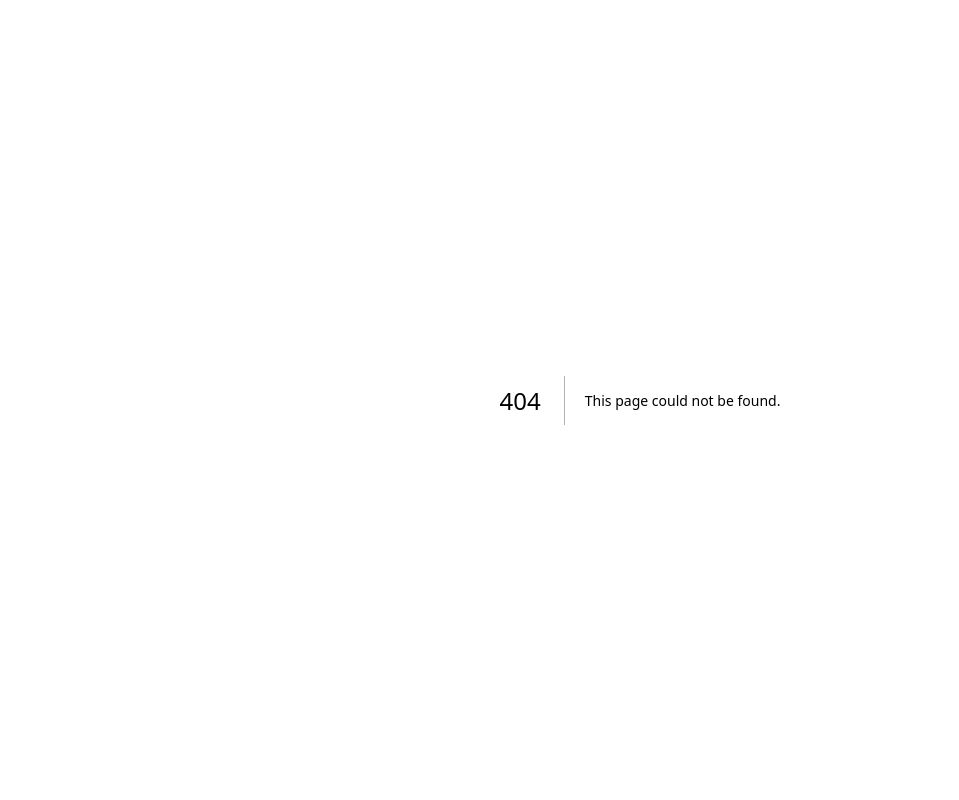
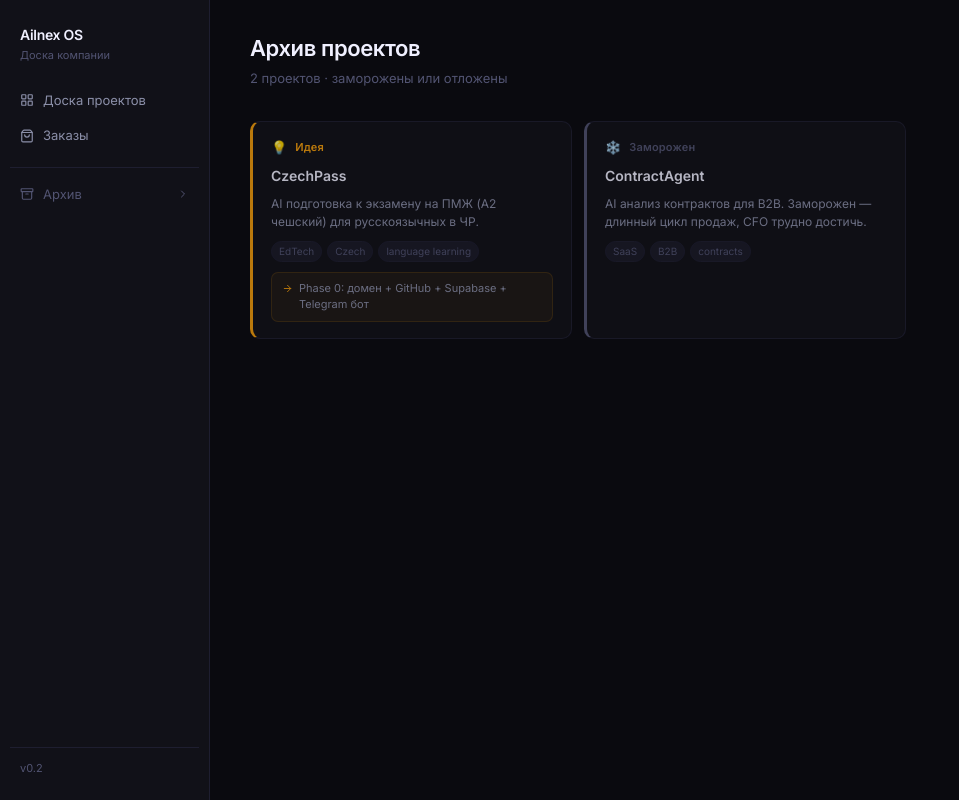
Before and after one commit to chshipkovai-dev/business-os, a Next.js app: page /archived-projects in a window 1280 px wide. Before the commit this address had no page. Shown: the whole page, without its empty margins (0-959 px from the left). Built offline with nearby package versions, Linux system fonts and the light colour scheme.

Commit message:
Archive CzechPass and ContractAgent from main board

```diff
--- /dev/null
+++ b/app/(dashboard)/archived-projects/page.tsx
@@ -0,0 +1,113 @@
+"use client"
+
+import { ExternalLink, ArrowRight } from "lucide-react"
+import {
+  companyProjects,
+  stageLabel,
+  stageColor,
+  stageEmoji,
+  type CompanyProject,
+} from "@/lib/company-projects"
+
+const archived = companyProjects.filter(p => p.archived)
+
+function ArchivedCard({ project }: { project: CompanyProject }) {
+  const color = stageColor[project.stage]
+
+  return (
+    <div style={{
+      background: "var(--bg-surface)",
+      border: "1px solid var(--border)",
+      borderLeft: `3px solid ${color}`,
+      borderRadius: 10,
+      padding: "16px 18px",
+      display: "flex",
+      flexDirection: "column",
+      gap: 10,
+      opacity: 0.75,
+      transition: "opacity 0.15s",
+    }}
+      onMouseEnter={e => (e.currentTarget as HTMLElement).style.opacity = "1"}
+      onMouseLeave={e => (e.currentTarget as HTMLElement).style.opacity = "0.75"}
+    >
+      {/* Stage badge */}
+      <div style={{ display: "flex", alignItems: "center", gap: 8 }}>
+        <span style={{ fontSize: 13 }}>{stageEmoji[project.stage]}</span>
+        <span style={{ fontSize: 11, fontWeight: 600, color, letterSpacing: "0.2px" }}>
+          {stageLabel[project.stage]}
+        </span>
+        {project.url && (
+          <a
+            href={project.url}
+            target="_blank"
+            rel="noopener noreferrer"
+            style={{ marginLeft: "auto", color: "var(--text-muted)", lineHeight: 1, transition: "color 0.15s" }}
+            onMouseEnter={e => (e.currentTarget as HTMLElement).style.color = "var(--accent)"}
+            onMouseLeave={e => (e.currentTarget as HTMLElement).style.color = "var(--text-muted)"}
+          >
+            <ExternalLink size={13} />
+          </a>
+        )}
+      </div>
+
+      {/* Title */}
+      <div style={{ fontSize: 14, fontWeight: 600, color: "var(--text-primary)", lineHeight: 1.3 }}>
+        {project.title}
+      </div>
+
+      {/* Description */}
+      <div style={{ fontSize: 12, color: "var(--text-secondary)", lineHeight: 1.5 }}>
+        {project.description}
+      </div>
+
+      {/* Tags */}
+      <div style={{ display: "flex", gap: 5, flexWrap: "wrap" }}>
+        {project.tags.map(tag => (
+          <span key={tag} style={{
+            fontSize: 10, padding: "2px 7px", borderRadius: 20,
+            background: "var(--bg-elevated)", color: "var(--text-muted)",
+            border: "1px solid var(--border)",
+          }}>{tag}</span>
+        ))}
+      </div>
+
+      {/* Next step */}
+      {project.nextStep && (
+        <div style={{
+          display: "flex", alignItems: "flex-start", gap: 6,
+          padding: "8px 10px", borderRadius: 7,
+          background: `${color}10`, border: `1px solid ${color}25`,
+        }}>
+          <ArrowRight size={11} color={color} style={{ flexShrink: 0, marginTop: 2 }} />
+          <span style={{ fontSize: 11, color: "var(--text-secondary)", lineHeight: 1.45 }}>
+            {project.nextStep}
+          </span>
+        </div>
+      )}
+    </div>
+  )
+}
+
+export default function ArchivedProjectsPage() {
+  return (
+    <div style={{ animation: "fadeIn 0.2s ease" }}>
+      <div style={{ marginBottom: 32 }}>
+        <h1 style={{
+          fontSize: 22, fontWeight: 600,
+          color: "var(--text-primary)", margin: 0, letterSpacing: "-0.4px",
+        }}>
+          Архив проектов
+        </h1>
+        <p style={{ fontSize: 13, color: "var(--text-muted)", marginTop: 4, marginBottom: 0 }}>
+          {archived.length} проектов · заморожены или отложены
+        </p>
+      </div>
+
+      <div style={{ display: "grid", gridTemplateColumns: "repeat(3, 1fr)", gap: 12 }}>
+        {archived.map(project => (
+          <ArchivedCard key={project.id} project={project} />
+        ))}
+      </div>
+    </div>
+  )
+}
--- a/app/(dashboard)/page.tsx
+++ b/app/(dashboard)/page.tsx
@@ -111,7 +111,7 @@ function KanbanColumn({ stage }: { stage: CompanyProjectStage }) {
   const color = stageColor[stage]
   const emoji = stageEmoji[stage]
   const label = stageLabel[stage]
-  const items = companyProjects.filter(p => p.stage === stage)
+  const items = companyProjects.filter(p => p.stage === stage && !p.archived)
 
   return (
     <div style={{ flex: 1, minWidth: 0, display: "flex", flexDirection: "column", gap: 10 }}>
@@ -169,7 +169,7 @@ export default function CompanyBoard() {
           Ailnex — Доска проектов
         </h1>
         <p style={{ fontSize: 13, color: "var(--text-muted)", marginTop: 4, marginBottom: 0 }}>
-          {companyProjects.length} проектов · статус в реальном времени
+          {companyProjects.filter(p => !p.archived).length} проектов · статус в реальном времени
         </p>
       </div>
 
--- a/components/sidebar.tsx
+++ b/components/sidebar.tsx
@@ -11,8 +11,9 @@ const globalNav = [
 ]
 
 const archiveLinks = [
+  { href: "/archived-projects", label: "Архив проектов", icon: Archive },
   { href: "/ideas", label: "Идеи скаута", icon: Lightbulb },
-  { href: "/all-projects", label: "Все проекты", icon: FolderOpen },
+  { href: "/all-projects", label: "Все идеи", icon: FolderOpen },
   { href: "/trends", label: "Тренды", icon: TrendingUp },
 ]
 
--- a/lib/company-projects.ts
+++ b/lib/company-projects.ts
@@ -8,6 +8,7 @@ export interface CompanyProject {
   url?: string
   nextStep?: string
   tags: string[]
+  archived?: boolean
 }
 
 export const companyProjects: CompanyProject[] = [
@@ -53,6 +54,7 @@ export const companyProjects: CompanyProject[] = [
     stage: "idea",
     nextStep: "Phase 0: домен + GitHub + Supabase + Telegram бот",
     tags: ["EdTech", "Czech", "language learning"],
+    archived: true,
   },
   {
     id: "contractagent",
@@ -60,6 +62,7 @@ export const companyProjects: CompanyProject[] = [
     description: "AI анализ контрактов для B2B. Заморожен — длинный цикл продаж, CFO трудно достичь.",
     stage: "frozen",
     tags: ["SaaS", "B2B", "contracts"],
+    archived: true,
   },
 ]
 
```
